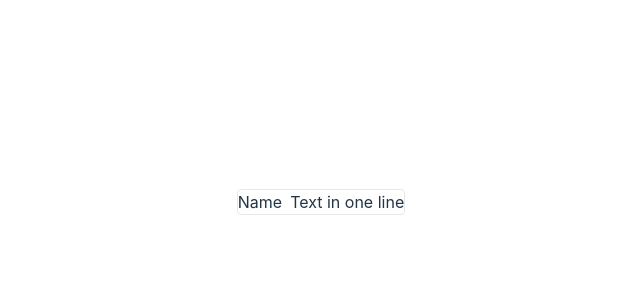
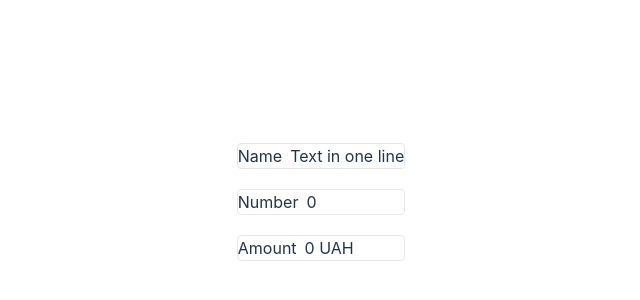
Before and after one commit to yaro-rasta/nano-react, a React (Vite) app: page /form in a window 1280 px wide. Shown: the part 198-498 px from the top of the page, without its empty margins (319-959 px from the left). Built offline with nearby package versions, Linux system fonts and the light colour scheme.

Commit message:
add new components
add EditableNumber, EditableAmount + currency

```diff
--- /dev/null
+++ b/src/components/Form/EditableAmount .jsx
@@ -0,0 +1,105 @@
+import { useState } from "react";
+import PropTypes from "prop-types";
+import EditableBase from "./EditableBase";
+
+const ViewComponent = ({ value, label, showLabel, onClick, currency }) => (
+  <div className="flex items-center w-full" onClick={onClick}>
+    {showLabel && label && <label className="mr-2">{label}</label>}
+    <span>{`${value} ${currency}`}</span>
+  </div>
+);
+
+ViewComponent.propTypes = {
+  value: PropTypes.oneOfType([PropTypes.string, PropTypes.number]).isRequired,
+  label: PropTypes.string,
+  showLabel: PropTypes.bool,
+  onClick: PropTypes.func,
+  currency: PropTypes.string,
+};
+
+const EditComponent = ({
+  id,
+  name,
+  value,
+  label,
+  showLabel,
+  onInput,
+  currency,
+  onCurrencyChange,
+  currencies,
+}) => (
+  <div className="flex items-center w-full">
+    {showLabel && label && (
+      <label htmlFor={id} className="mr-2">
+        {label}
+      </label>
+    )}
+    <input
+      type="number"
+      id={id}
+      name={name}
+      value={value}
+      className="border rounded p-2 w-full"
+      onInput={onInput}
+    />
+    <select
+      value={currency}
+      onChange={onCurrencyChange}
+      className="ml-2 border rounded p-2"
+    >
+      {currencies.map((curr) => (
+        <option key={curr} value={curr}>
+          {curr}
+        </option>
+      ))}
+    </select>
+  </div>
+);
+
+EditComponent.propTypes = {
+  id: PropTypes.string.isRequired,
+  name: PropTypes.string.isRequired,
+  value: PropTypes.oneOfType([PropTypes.string, PropTypes.number]).isRequired,
+  label: PropTypes.string,
+  showLabel: PropTypes.bool,
+  onInput: PropTypes.func.isRequired,
+  currency: PropTypes.string.isRequired,
+  onCurrencyChange: PropTypes.func.isRequired,
+  currencies: PropTypes.arrayOf(PropTypes.string).isRequired,
+};
+
+const EditableAmount = ({ currencies = ["$", "€", "UAH"], ...props }) => {
+  const [currency, setCurrency] = useState(props.currency || currencies[0]);
+
+  const handleCurrencyChange = (event) => {
+    setCurrency(event.target.value);
+  };
+
+  return (
+    <EditableBase
+      {...props}
+      viewComponent={(viewProps) => (
+        <ViewComponent {...viewProps} currency={currency} />
+      )}
+      editComponent={(editProps) => (
+        <EditComponent
+          {...editProps}
+          currency={currency}
+          onCurrencyChange={handleCurrencyChange}
+          currencies={currencies}
+        />
+      )}
+    />
+  );
+};
+
+EditableAmount.displayName = "EditableAmount";
+
+EditableAmount.propTypes = {
+  ...EditableBase.propTypes,
+  value: PropTypes.oneOfType([PropTypes.string, PropTypes.number]).isRequired,
+  currency: PropTypes.string,
+  currencies: PropTypes.arrayOf(PropTypes.string),
+};
+
+export default EditableAmount;
--- /dev/null
+++ b/src/components/Form/EditableNumber.jsx
@@ -0,0 +1,60 @@
+import PropTypes from "prop-types";
+import EditableBase from "./EditableBase";
+
+const ViewComponent = ({ value, label, showLabel, onClick }) => (
+  <div className="flex items-center w-full" onClick={onClick}>
+    {showLabel && label && <label className="mr-2">{label}</label>}
+    <span>{value}</span>
+  </div>
+);
+
+ViewComponent.propTypes = {
+  value: PropTypes.oneOfType([PropTypes.string, PropTypes.number]).isRequired,
+  label: PropTypes.string,
+  showLabel: PropTypes.bool,
+  onClick: PropTypes.func,
+};
+
+const EditComponent = ({ id, name, value, label, showLabel, onInput }) => (
+  <div className="flex items-center ">
+    {showLabel && label && (
+      <label htmlFor={id} className="mr-2">
+        {label}
+      </label>
+    )}
+    <input
+      type="number"
+      id={id}
+      name={name}
+      value={value}
+      className="border rounded p-2 w-full"
+      onInput={onInput}
+    />
+  </div>
+);
+
+EditComponent.propTypes = {
+  id: PropTypes.string.isRequired,
+  name: PropTypes.string.isRequired,
+  value: PropTypes.oneOfType([PropTypes.string, PropTypes.number]).isRequired,
+  label: PropTypes.string,
+  showLabel: PropTypes.bool,
+  onInput: PropTypes.func.isRequired,
+};
+
+const EditableNumber = (props) => (
+  <EditableBase
+    {...props}
+    viewComponent={ViewComponent}
+    editComponent={EditComponent}
+  />
+);
+
+EditableNumber.displayName = "EditableNumber";
+
+EditableNumber.propTypes = {
+  ...EditableBase.propTypes,
+  value: PropTypes.oneOfType([PropTypes.string, PropTypes.number]).isRequired,
+};
+
+export default EditableNumber;
--- a/src/components/Form/FormLayout.jsx
+++ b/src/components/Form/FormLayout.jsx
@@ -1,21 +1,44 @@
-import { useLSState } from '../..'
-import { AppProvider } from '../../context/AppContext'
-import EditableString from './EditableString'
+import { useLSState } from "../..";
+import { AppProvider } from "../../context/AppContext";
+import EditableString from "./EditableString";
+import EditableNumber from "./EditableNumber";
+import EditableAmount from "./EditableAmount ";
 
 function FormLayout() {
   const { t } = AppProvider.useAppContext();
-	const [textOneLine, setTextOneLine] = useLSState('textOneLine', 'Text in one line')
+  const [textOneLine, setTextOneLine] = useLSState(
+    "textOneLine",
+    "Text in one line"
+  );
+  const [numberValue, setNumberValue] = useLSState("numberValue", 0);
+  const [amountValue, setAmountValue] = useLSState("amountValue", 0);
+
   return (
-		<>
+    <div className="flex flex-col gap-5">
       <EditableString
-				id='textOneLine'
-				name='textOneLine'
-				label={t('Name')}
+        id="textOneLine"
+        name="textOneLine"
+        label={t("Name")}
         value={textOneLine}
         onChange={setTextOneLine}
       />
-		</>
-	)
+      <EditableNumber
+        id="numberValue"
+        name="numberValue"
+        label={t("Number")}
+        value={numberValue}
+        onChange={setNumberValue}
+      />
+      <EditableAmount
+        id="amountValue"
+        name="amountValue"
+        label={t("Amount")}
+        value={amountValue}
+        onChange={setAmountValue}
+        currency="UAH"
+      />
+    </div>
+  );
 }
 
-export default FormLayout
+export default FormLayout;
```
Also changed, not shown: src/components/Form/EditableString.jsx (+20 -12 lines). Lines whose indentation alone changed are shown as unchanged.
